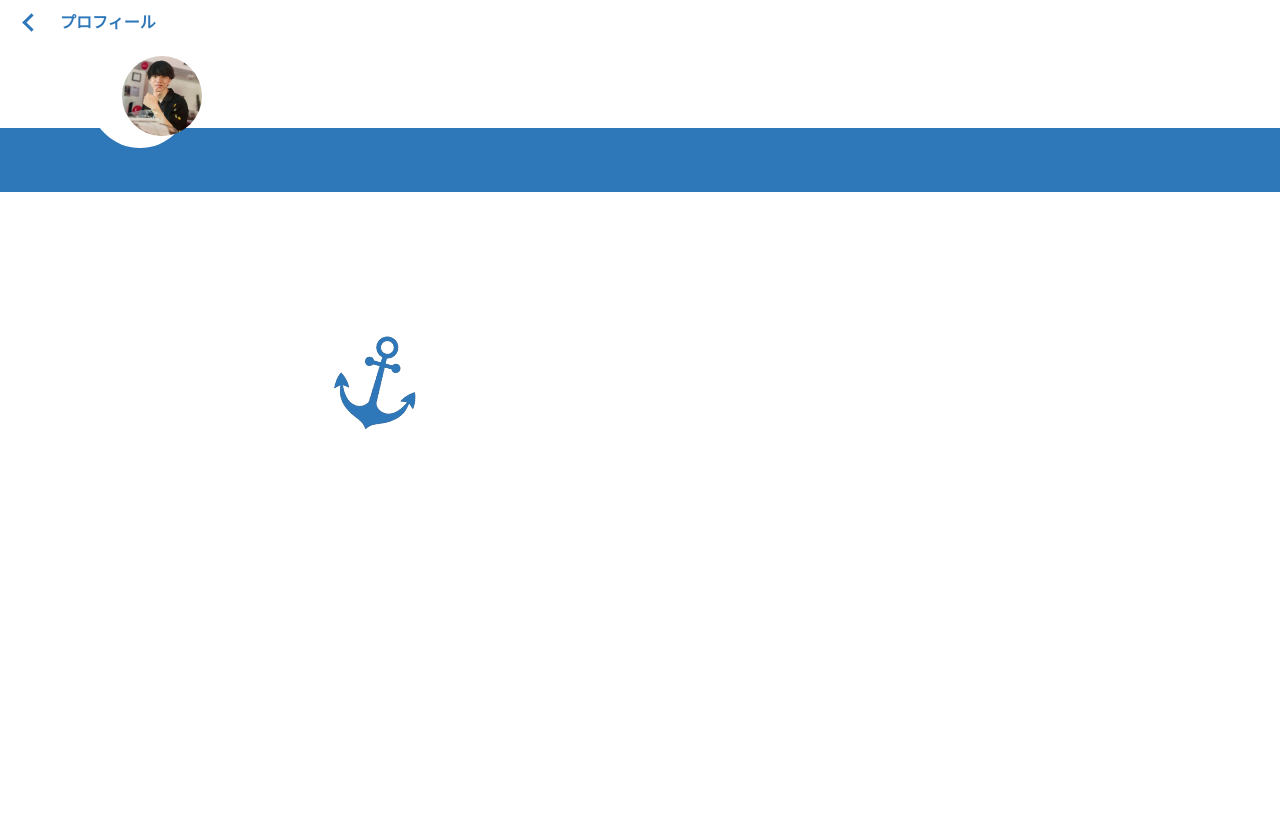
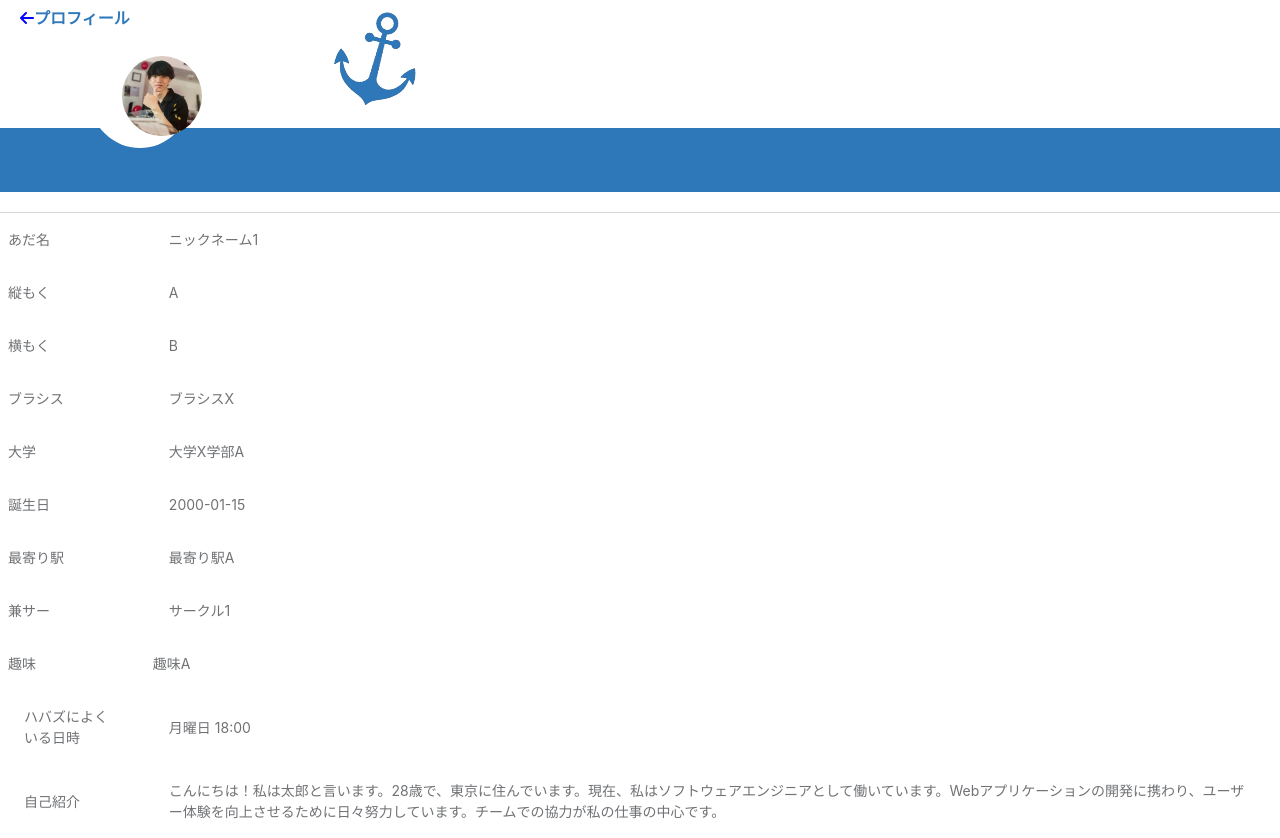
Before and after one commit to Yuma-Tsukakoshi/7th_hackathon, a PHP site: page /admin/user_info/user_disp.php?id=1 in a window 1280 px wide. Before the commit the page ends 429 px from the top, so only its background shows below. Run offline with PHP 8.4, Linux system fonts and the light colour scheme; data comes from the database, SQL or seed files in the repository; some libraries are stand-ins or nearby versions.

Commit message:
プロフィール詳細画面完成

```diff
--- a/docker/mysql/init.sql
+++ b/docker/mysql/init.sql
@@ -30,7 +30,9 @@ CREATE TABLE users(
 
 INSERT INTO users (name, kisei, image, tate, yoko, brosis, highschool, college, faculty, grade, birthday, circle, station, nickname, instagram,github,harborsdate, hobby, message, user_exist, created_at)
 VALUES
-  ('田中太郎1', '4期生', 'path/to/image1.jpg', 'A', 'B', 'ブラシスX', '高校A', '大学X', '学部A', '1年', '2000-01-15', 'サークル1', '最寄り駅A', 'ニックネーム1', 'https://www.instagram.com/', 'b.com/Yuma-Tsukakoshi/2023_hackathon_project/issues', '月曜日 18:00', '趣味A', '自己紹介1', '1', '2023-09-17 10:30:00'),
+  ('田中太郎1', '4期生', 'path/to/image1.jpg', 'A', 'B', 'ブラシスX', '高校A', '大学X', '学部A', '1年', '2000-01-15', 'サークル1', '最寄り駅A', 'ニックネーム1', 'https://www.instagram.com/', 'b.com/Yuma-Tsukakoshi/2023_hackathon_project/issues', '月曜日 18:00', '趣味A', '
+
+こんにちは！私は太郎と言います。28歳で、東京に住んでいます。現在、私はソフトウェアエンジニアとして働いています。Webアプリケーションの開発に携わり、ユーザー体験を向上させるために日々努力しています。チームでの協力が私の仕事の中心です。', '1', '2023-09-17 10:30:00'),
   ('山田花子1', '5期生', 'path/to/image2.jpg', 'B', 'C', 'ブラシスY', '高校B', '大学Y', '学部B', '2年', '1999-03-20', 'サークル2', '最寄り駅B', 'ニックネーム2', 'https://www.instagram.com/', 'b.com/Yuma-Tsukakoshi/2023_hackathon_project/issues', '水曜日 19:30', '趣味B', '自己紹介2', '0', '2023-09-16 15:45:00'),
   ('佐藤次郎1', '3期生', 'path/to/image3.jpg', 'C', 'A', 'ブラシスZ', '高校C', '大学Z', '学部C', '3年', '1998-07-10', 'サークル3', '最寄り駅C', 'ニックネーム3', 'https://www.instagram.com/', 'b.com/Yuma-Tsukakoshi/2023_hackathon_project/issues', '金曜日 17:15', '趣味C', '自己紹介3', '0', '2023-09-15 20:20:00'),
   ('田中太郎2', '4期生', 'path/to/image1.jpg', 'A', 'B', 'ブラシスX', '高校A', '大学X', '学部A', '1年', '2000-01-15', 'サークル1', '最寄り駅A', 'ニックネーム1', 'https://www.instagram.com/', 'b.com/Yuma-Tsukakoshi/2023_hackathon_project/issues', '月曜日 18:00', '趣味A', '自己紹介1', '1', '2023-09-17 10:30:00'),
--- a/src/admin/auth/services/login.php
+++ b/src/admin/auth/services/login.php
@@ -16,6 +16,8 @@ if (isset($_POST['mail']) && isset($_POST['password'])) {
         if ($row_cnt > 0 && password_verify($password, $result['password'])){ // パスワードを検証
             session_regenerate_id(TRUE); // セッションidを再発行
             $_SESSION['unique_email'] = $_POST['mail'];
+            $_SESSION['user_id'] = $result['id'];
+
             header('Location: ../../../user/index.php');
         } else {
             $_SESSION['error_message'] = 'Eメールもしくはパスワードが、間違っています';
--- a/src/assets/styles/intro.css
+++ b/src/assets/styles/intro.css
@@ -6,6 +6,7 @@ header {
     align-items: center;
     position: fixed;
     z-index: 800;
+    top:0;
 }
 
 .p-header__logos {
--- a/src/assets/styles/user_disp.css
+++ b/src/assets/styles/user_disp.css
@@ -10,6 +10,9 @@ header {
 .p-header__logos {
   display: flex;
   width: 200px;
+  position:absolute;
+  top:0;
+  margin:0;
 }
 
 .p-header__mark {
@@ -21,15 +24,16 @@ header {
   width: 150px;
   height: 75px;
   padding-left: 10%;
-  margin-top: 10%;
+  margin-top: 3%;
   color: #2E78BA;
   font-weight: bold;
 }
 
 .arrow_left {
-  position: relative;
+  position: absolute;
   padding-left: 20%;
   margin-top: -15%;
+  top:0;
 }
 
 .arrow_left::before { /* くの字の表示設定 */
@@ -87,6 +91,6 @@ header {
   position: absolute;
   z-index: 400;
   margin-left: 25%;
-  margin-top: 25%;
+  margin-top: -12%;
   transform: rotate(15deg);
 }
--- /dev/null
+++ b/src/assets/styles/user_disp_table.css
@@ -0,0 +1,14 @@
+.fa-solid.fa-arrow-left{
+  color: blue;
+}
+
+
+.table{
+  margin-top: 150px;
+
+}
+
+.profile{
+  position:absolute;
+  top:0;
+}
--- a/src/components/header.php
+++ b/src/components/header.php
@@ -1,3 +1,4 @@
+
 <!-- ヘッダーとハンバーガーメニュー -->
 <header>
     <!-- webサイト名、ロゴ -->
@@ -25,12 +26,13 @@
 <nav class="Menu" id="js-menulist">
     <ul class="Menu-Group" id="js-Menu-Group">
         <li class="Menu-Group-Item">
-            <a class="Menu-Group-Item-Link" href="/">
+            <a class="Menu-Group-Item-Link" href="">
                 <span>イベント・予約一覧</span>
             </a>
         </li>
         <li class="Menu-Group-Item">
-            <a class="Menu-Group-Item-Link" href="/about/">
+
+            <a class="Menu-Group-Item-Link" href="../user/user_info/user_disp.php?id=<?= $_SESSION['user_id']?>">
                 <span>プロフィール</span>
             </a>
         </li>
--- a/src/event/event_info/event_disp.php
+++ b/src/event/event_info/event_disp.php
@@ -18,7 +18,7 @@ $stmt2->bindValue(":id", $_REQUEST["id"]);
 $stmt2->execute();
 $agents = $stmt2->fetchAll();
 ?>
-e
+
 <!DOCTYPE html>
 <html lang="ja">
 
--- a/src/user/event_list.php
+++ b/src/user/event_list.php
@@ -7,8 +7,6 @@ $id = 2;
 
 $sql = "SELECT event.id, event.title, event.date, event.start_time, event.end_time, event.kisei, event.description, users.name, event.created_at ,uer.id as relation_id FROM event INNER JOIN users ON event.author_id = users.id INNER JOIN user_event_relation as uer ON event.id = uer.event_id WHERE uer.user_id = $id and uer.status_id = 1";
 $posts = $pdo->query($sql)->fetchAll();
-
-
 ?>
 
 
--- a/src/user/user_info/user_disp.php
+++ b/src/user/user_info/user_disp.php
@@ -1,22 +1,12 @@
 <!-- ユーザー詳細 フロント -->
+<?php
+require_once dirname(__FILE__) . '/../../dbconnect.php';
+$id = $_GET['id'];
+$sql = "SELECT * FROM users WHERE id = $id";
+$posts = $pdo->query($sql)->fetchAll();
+?>
 
-<?/*php
-require_once(dirname(__FILE__) . '/../../dbconnect.php');
-require_once(dirname(__FILE__) . '/../../admin/invalid_count.php');
-require_once(dirname(__FILE__) . '/../../admin/invalid_exam_count.php');
 
-$sql1 = "SELECT * FROM users WHERE id = :id ";
-$stmt1 = $pdo->prepare($sql1);
-$stmt1->bindValue(":id", $_REQUEST["id"]);
-$stmt1->execute();
-$user = $stmt1->fetch();
-
-$sql2 = "SELECT clients.service_name ,relation.valid FROM user_register_client as relation INNER JOIN clients ON relation.client_id = clients.client_id WHERE user_id = :id";
-$stmt2 = $pdo->prepare($sql2);
-$stmt2->bindValue(":id", $_REQUEST["id"]);
-$stmt2->execute();
-$agents = $stmt2->fetchAll();*/
-?>
 
 <!DOCTYPE html>
 <html lang="ja">
@@ -27,22 +17,24 @@ $agents = $stmt2->fetchAll();*/
   <!-- <link href="https://fonts.googleapis.com/css2?family=Inter:wght@400;500;600;700;800&display=swap" rel="stylesheet" /> -->
   <link rel="stylesheet" href="../../vendor/tailwind/tailwind.output.css">
   <link rel="stylesheet" href="../../assets/styles/user_disp.css">
+  <link rel="stylesheet" href="../../assets/styles/user_disp_table.css">
+  <script src="https://kit.fontawesome.com/b4c9445cdc.js" crossorigin="anonymous" defer></script>
   <title>プロフィール詳細画面</title>
 </head>
 
 <body>
-  <header>
+<a href="./">
+      <div class="p-header__logos items-center">
+        <div class="p-header__header-name profile"> <i class="fa-solid fa-arrow-left"></i>プロフィール</div>
+      </div>
+</a>
+  <!-- <div class="">
+  <header> -->
     <!-- webサイト名、ロゴ -->
-    <a href="./">
-      <div class="p-header__logos">
-        <div class="arrow_left">
-        </div>
-        <div class="p-header__header-name">プロフィール</div>
-      </div>
-    </a>
-  </header>
 
-  <main>
+  <!-- </header> -->
+
+  <div class="">
     <div class="profile_header">
       <div class="profile_background"></div>
     </div>
@@ -52,7 +44,125 @@ $agents = $stmt2->fetchAll();*/
     </div>
     <div class="img_filter"></div>
     <div class="anchor_img"><img src="../../assets/img/IMG_1313.PNG" alt=""></div>
-  </main>
+  </div>
+
+  </div>
+
+
+  <div>
+
+  </div>
+
+  <div class="">
+  <table class="w-3/4 text-sm text-left text-gray-500 dark:text-gray-400 mx-auto my-28 table">
+
+        <tbody>
+            <tr class="bg-white border-b dark:bg-gray-900 dark:border-gray-700 ">
+                <th scope="row" class="px-2 py-4 font-medium text-gray-900 whitespace-nowrap dark:text-white text-xl w-1/2">
+                    名前
+                </th>
+                <td class="px-6 py-4 text-xl w-1/2">
+                    <?= $posts[0]['name'] ?>
+                </td>
+            </tr>
+            <tr class="bg-white">
+                <th scope="row" class="px-2 py-4 font-medium text-gray-900 whitespace-nowrap dark:text-white text-l">
+                    あだ名
+                </th>
+                <td class="px-6 py-4 text-l">
+                    <?= $posts[0]['nickname'] ?>
+                </td>
+            </tr>
+
+            <tr>
+                <th scope="row" class="px-2 py-4 font-medium text-gray-900 whitespace-nowrap dark:text-white">
+                    縦もく
+                </th>
+                <td class="px-6 py-4">
+                  <?= $posts[0]['tate'] ?>
+                </td>
+
+            </tr>
+            <tr>
+                <th scope="row" class="px-2 py-4 font-medium text-gray-900 whitespace-nowrap dark:text-white">
+                    横もく
+                </th>
+                <td class="px-6 py-4">
+                  <?= $posts[0]['yoko'] ?>
+                </td>
+
+            </tr>
+            <tr>
+                <th scope="row" class="px-2 py-4 font-medium text-gray-900 whitespace-nowrap dark:text-white">
+                    ブラシス
+                </th>
+                <td class="px-6 py-4">
+                  <?= $posts[0]['brosis'] ?>
+                </td>
+            </tr>
+            <tr>
+                <th scope="row" class="px-2 py-4 font-medium text-gray-900 whitespace-nowrap dark:text-white">
+                    大学
+                </th>
+                <td class="px-6 py-4">
+                  <?= $posts[0]['college'].$posts[0]['faculty']?>
+                </td>
+            </tr>
+            <tr>
+                <th scope="row" class="px-2 py-4 font-medium text-gray-900 whitespace-nowrap dark:text-white">
+                    誕生日
+                </th>
+                <td class="px-6 py-4">
+                  <?= $posts[0]['birthday'] ?>
+                </td>
+            </tr>
+            <tr>
+                <th scope="row" class="px-2 py-4 font-medium text-gray-900 whitespace-nowrap dark:text-white">
+                    最寄り駅
+                </th>
+                <td class="px-6 py-4">
+                  <?= $posts[0]['station'] ?>
+                </td>
+            </tr>
+            <tr>
+                <th scope="row" class="px-2 py-4 font-medium text-gray-900 whitespace-nowrap dark:text-white">
+                    兼サー
+                </th>
+                <td class="px-6 py-4">
+                  <?= $posts[0]['circle'] ?>
+                </td>
+            </tr>
+            <tr>
+                <th scope="row" class="px-2 py-4 font-medium text-gray-900 whitespace-nowrap dark:text-white">
+                    趣味
+                </th>
+                <td class="px-2 py-4">
+                  <?= $posts[0]['hobby'] ?>
+                </td>
+            </tr>
+            <tr>
+                <th scope="row" class="px-6 py-4 font-medium text-gray-900 whitespace-nowrap dark:text-white">
+                    ハバズによくいる日時
+                </th>
+                <td class="px-6 py-4">
+                  <?= $posts[0]['harborsdate'] ?>
+                </td>
+            </tr>
+            <tr>
+                <th scope="row" class="px-6 py-4 font-medium text-gray-900 whitespace-nowrap dark:text-white">
+                    自己紹介
+                </th>
+                <td class="px-6 py-4">
+                  <?= $posts[0]['message'] ?>
+                </td>
+            </tr>
+        </tbody>
+    </table>
+    </div>
+
 </body>
 
 </html>
+
+
+<!-- ユーザー詳細 フロント -->
```
Also changed, not shown: src/user/index.php (+8 -1 lines).
